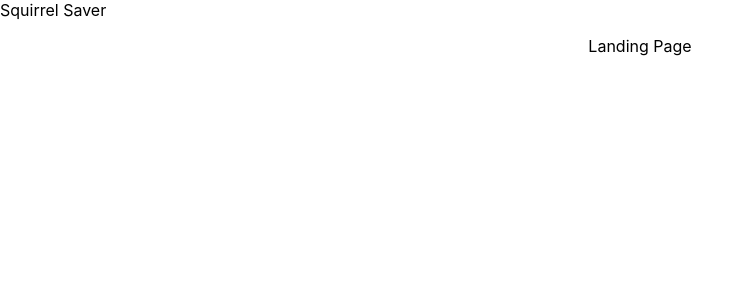
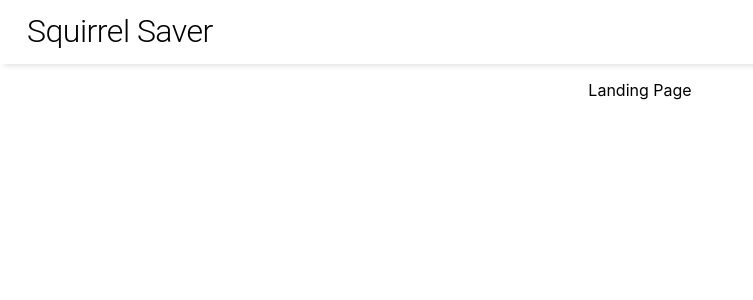
Before and after one commit to lbmerchant93/squirrel-saver-fe, a React (Create React App) app: page / in a window 1280 px wide. Shown: the top 300 px of the page, without its empty margins (0-753 px from the left). Built offline with nearby package versions, Linux system fonts and the light colour scheme.

Commit message:
Style and add MUIAppBar with title

```diff
--- a/package.json
+++ b/package.json
@@ -3,6 +3,8 @@
   "version": "0.1.0",
   "private": true,
   "dependencies": {
+    "@emotion/react": "^11.10.6",
+    "@emotion/styled": "^11.10.6",
     "@mui/icons-material": "^5.11.11",
     "@mui/material": "^5.11.12",
     "@mui/styled-engine-sc": "^5.11.11",
--- /dev/null
+++ b/src/features/AppBar/AppBar.styled.ts
@@ -0,0 +1,33 @@
+import styled from 'styled-components/macro';
+import Toolbar from '@mui/material/Toolbar';
+import Box from '@mui/material/Box';
+import { Link } from 'react-router-dom';
+import Typography from '@mui/material/Typography';
+
+export const ToolBar = styled(Toolbar)`
+    width: 100%;
+    justify-content: center;
+    box-shadow: 0px 4px 7px -4px rgb(0 0 0 / 20%);
+`
+
+export const ToolBarContainer = styled(Box)`
+    display: flex;
+    justify-content: space-between;
+    align-items: center;
+    max-width: 1232px;
+    width: 100%;
+`
+
+export const TitleLink = styled(Link)`
+    text-decoration: none;
+    color: black;
+    padding: 3px;
+    :hover {
+        border-radius: 5px;
+        background-color: #e0e0e0;
+    }
+`
+
+export const TitleText = styled(Typography)`
+    font-size: 2rem !important;
+`
--- a/src/features/AppBar/AppBar.tsx
+++ b/src/features/AppBar/AppBar.tsx
@@ -1,8 +1,26 @@
-import React from 'react'
+import React from 'react';
+import MUIAppBar from '@mui/material/AppBar';
+import Typography from '@mui/material/Typography';
+import { PossibleRoutes } from '../../utils/constants';
+import {
+    ToolBar,
+    ToolBarContainer,
+    TitleLink,
+    TitleText
+ } from './AppBar.styled';
 
 const AppBar = () => {
+
   return (
-    <div>Squirrel Saver</div>
+    <MUIAppBar elevation={0} position="sticky" color="inherit">
+        <ToolBar disableGutters>
+            <ToolBarContainer py={1} px={2}>
+                <TitleLink to={`${PossibleRoutes.ROOT}`}>
+                    <TitleText variant="h1">Squirrel Saver</TitleText>
+                </TitleLink>
+            </ToolBarContainer>
+        </ToolBar>
+    </MUIAppBar>
   )
 }
 
```
Also changed, not shown: src/features/AppBar/AppBar.css (deleted), 2 other files (tests, documents, lock files or other folders).
